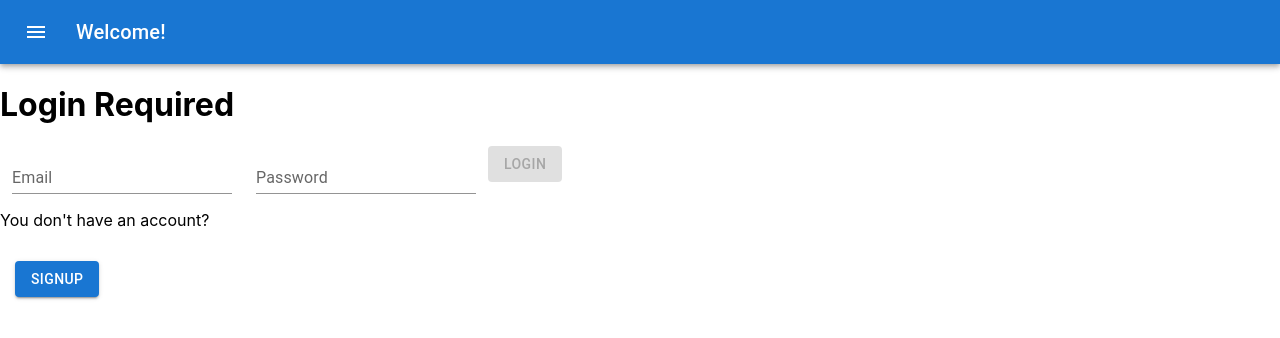
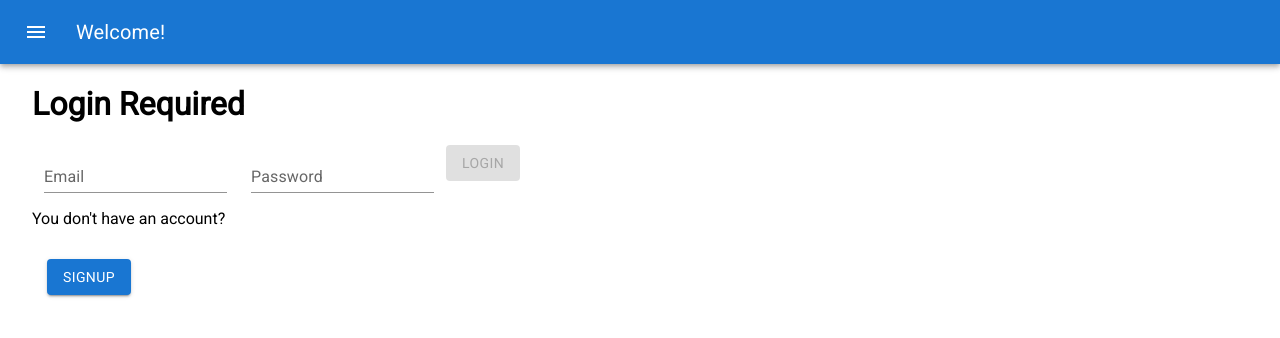
Before and after one commit to SOunit/flashcard-app, a React (Create React App) app: page /auth in a window 1280 px wide. Shown: the top 338 px of the page. Built offline with nearby package versions, Linux system fonts and the light colour scheme.

Commit message:
updated style on index.css

```diff
--- a/src/components/cards/FlashCard.js
+++ b/src/components/cards/FlashCard.js
@@ -7,7 +7,6 @@ import Card from "@mui/material/Card";
 import CardContent from "@mui/material/CardContent";
 import Typography from "@mui/material/Typography";
 import PrimaryButton from "../UI/PrimaryButton";
-import EditCard from "./EditCard";
 
 const FlashCard = ({ id: cardId, front, back, example, comment, level }) => {
   const [isBack, setIsBack] = useState(false);
--- a/src/index.css
+++ b/src/index.css
@@ -1,13 +1,28 @@
+@import url("https://fonts.googleapis.com/css2?family=Roboto:wght@300;400&display=swap");
+
+* {
+  box-sizing: border-box;
+}
+
+html {
+  font-family: "Roboto", sans-serif;
+}
+
 body {
   margin: 0;
-  font-family: -apple-system, BlinkMacSystemFont, 'Segoe UI', 'Roboto', 'Oxygen',
-    'Ubuntu', 'Cantarell', 'Fira Sans', 'Droid Sans', 'Helvetica Neue',
-    sans-serif;
-  -webkit-font-smoothing: antialiased;
-  -moz-osx-font-smoothing: grayscale;
 }
 
-code {
-  font-family: source-code-pro, Menlo, Monaco, Consolas, 'Courier New',
-    monospace;
+main {
+  width: 95%;
+  margin: 1rem auto;
 }
+
+.home-menu {
+  display: flex;
+  flex-direction: column;
+}
+
+a {
+  text-decoration: none;
+  color: #606060;
+}
--- a/src/pages/Home.js
+++ b/src/pages/Home.js
@@ -1,24 +1,25 @@
-import React from "react";
+import React, { useContext } from "react";
 import { useNavigate } from "react-router-dom";
+import { AuthContext } from "../context/auth-context";
 
 import CreateCardButton from "../components/UI/CreateCardButton";
 import Button from "@mui/material/Button";
 
 const Home = () => {
-  const loggedInOption = (
-    <>
-      <Button onClick={() => navigate("/cards")}>Your Cards</Button>
-      <Button>Search Cards</Button>
-    </>
-  );
-
+  const auth = useContext(AuthContext);
   const navigate = useNavigate();
+  console.log(auth.isLoggedIn);
 
   return (
-    <>
+    <div className="home-menu">
       <CreateCardButton />
-      {loggedInOption}
-    </>
+      {auth.isLoggedIn && (
+        <>
+          <Button onClick={() => navigate("/cards")}>Your Cards</Button>
+          <Button>Search Cards</Button>
+        </>
+      )}
+    </div>
   );
 };
 
```
